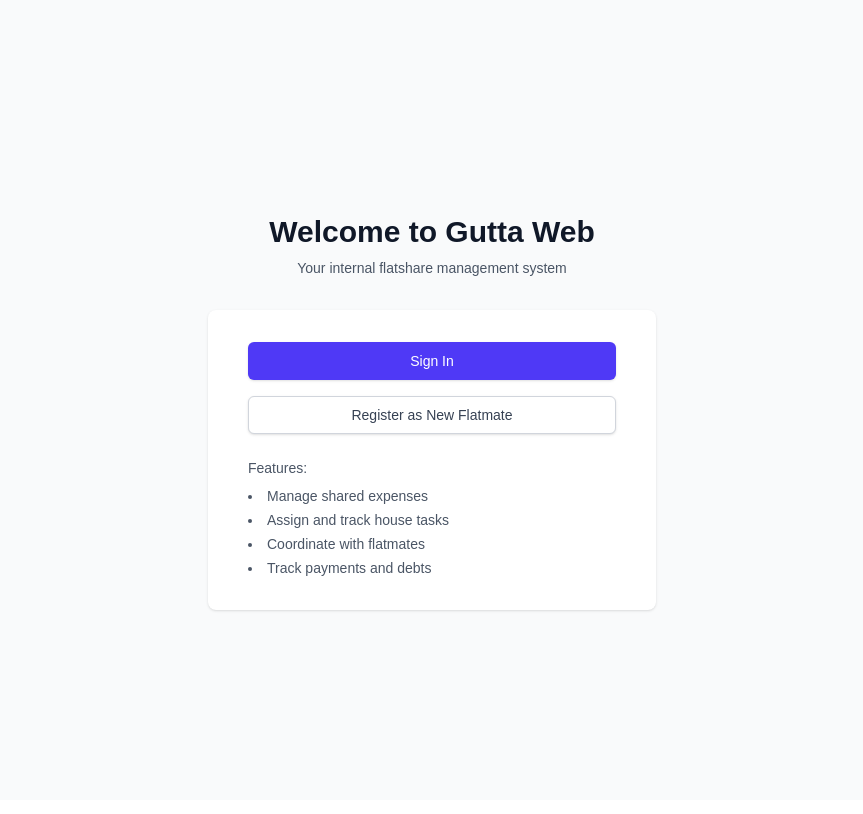
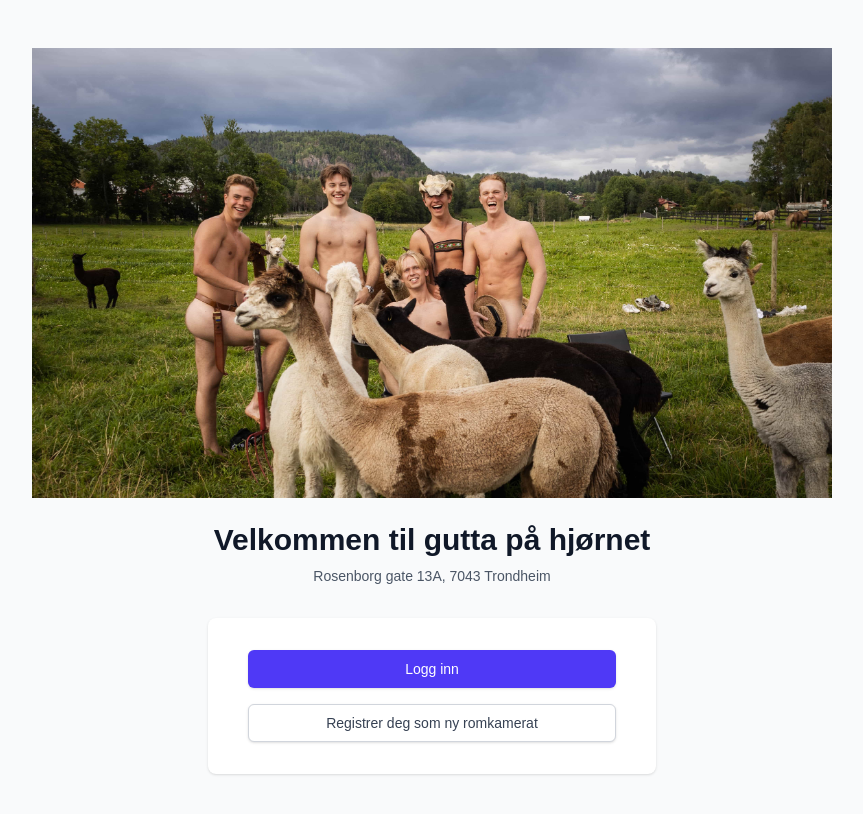
Before and after one commit to nikolaitandberg/gutta-web, a Next.js app: page / in a window 1280 px wide. Shown: the top 814 px of the page, without its empty margins (208-1071 px from the left). Built offline with nearby package versions, Linux system fonts and the light colour scheme; no server answers.

Commit message:
Add image to homepage and update text elements to Norwegian

```diff
--- a/src/app/page.tsx
+++ b/src/app/page.tsx
@@ -4,6 +4,7 @@ import { useSession } from "next-auth/react"
 import { useRouter } from "next/navigation"
 import { useEffect } from "react"
 import Link from "next/link"
+import Image from "next/image"
 
 export default function Home() {
   const { data: session, status } = useSession()
@@ -29,12 +30,21 @@ export default function Home() {
 
   return (
     <div className="min-h-screen bg-gray-50 flex flex-col justify-center py-12 sm:px-6 lg:px-8">
+      <Image
+        src={"/1M1A5123-2-min.jpg"}
+        alt="Gutta på hjørnet"
+        width={800}
+        height={400}
+        className="mx-auto"
+        priority
+      />
+
       <div className="sm:mx-auto sm:w-full sm:max-w-md">
         <h1 className="mt-6 text-center text-3xl font-extrabold text-gray-900">
-          Welcome to Gutta Web
+          Velkommen til gutta på hjørnet
         </h1>
         <p className="mt-2 text-center text-sm text-gray-600">
-          Your internal flatshare management system
+          Rosenborg gate 13A, 7043 Trondheim
         </p>
       </div>
 
@@ -45,26 +55,14 @@ export default function Home() {
               href="/auth/signin"
               className="w-full flex justify-center py-2 px-4 border border-transparent rounded-md shadow-sm text-sm font-medium text-white bg-indigo-600 hover:bg-indigo-700 focus:outline-none focus:ring-2 focus:ring-offset-2 focus:ring-indigo-500"
             >
-              Sign In
+              Logg inn
             </Link>
             <Link
               href="/auth/register"
               className="w-full flex justify-center py-2 px-4 border border-gray-300 rounded-md shadow-sm text-sm font-medium text-gray-700 bg-white hover:bg-gray-50 focus:outline-none focus:ring-2 focus:ring-offset-2 focus:ring-indigo-500"
             >
-              Register as New Flatmate
+              Registrer deg som ny romkamerat
             </Link>
-          </div>
-
-          <div className="mt-6">
-            <div className="text-sm text-gray-600">
-              <h3 className="font-medium mb-2">Features:</h3>
-              <ul className="space-y-1 list-disc list-inside">
-                <li>Manage shared expenses</li>
-                <li>Assign and track house tasks</li>
-                <li>Coordinate with flatmates</li>
-                <li>Track payments and debts</li>
-              </ul>
-            </div>
           </div>
         </div>
       </div>
```
Also changed, not shown: public/1M1A5123-2-min.jpg (added).
